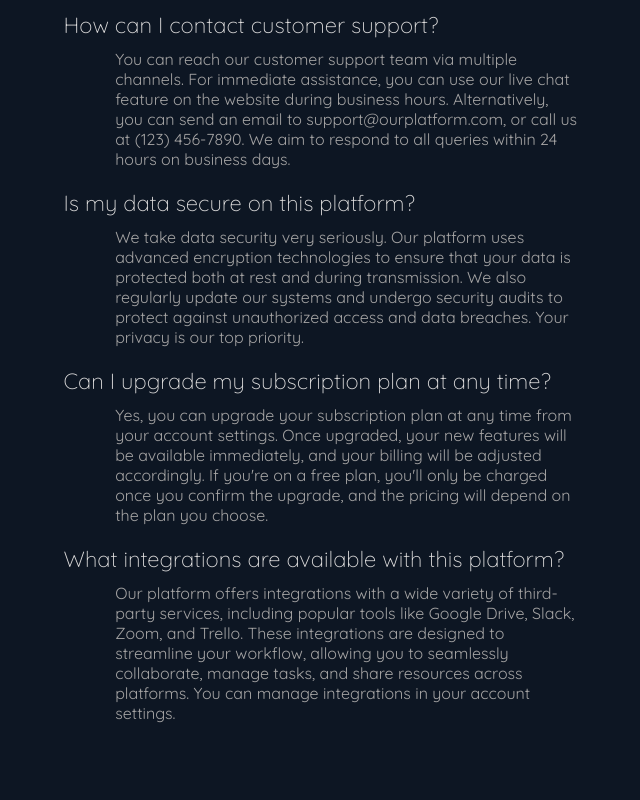
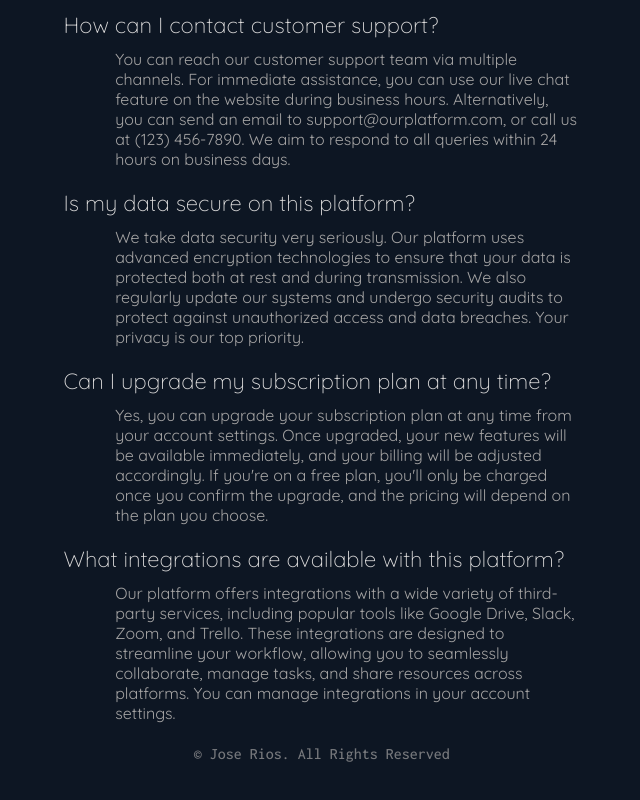
Before and after one commit to josedrios/portfolio-website, a React (Vite) app: page / in a window 1280 px wide. Shown: the part 2619-3419 px from the top of the page, without its empty margins (592-1232 px from the left). Built offline with nearby package versions, Linux system fonts and the light colour scheme; the HTML template or start-up script is replaced by a standard one.

Commit message:
Added copyright footer

```diff
--- a/src/App.jsx
+++ b/src/App.jsx
@@ -249,6 +249,7 @@ function App() {
               ))}
             </div>
           </div>
+          <footer id="copyright-section">&copy; Jose Rios. All Rights Reserved</footer>
         </main>
       </div>
 
--- a/src/styles/layout/_layout.scss
+++ b/src/styles/layout/_layout.scss
@@ -26,6 +26,13 @@ main {
     border: 2px solid $main-border;
     min-height: 100vh;
     z-index: 100;
+}
+
+#copyright-section {
+    font-family: $catalogue-font;
+    font-weight: 500;
+    text-align: center;
+    color: rgb(164, 163, 163, 0.7);
 }
 
 @media(max-height: 450px){
```
